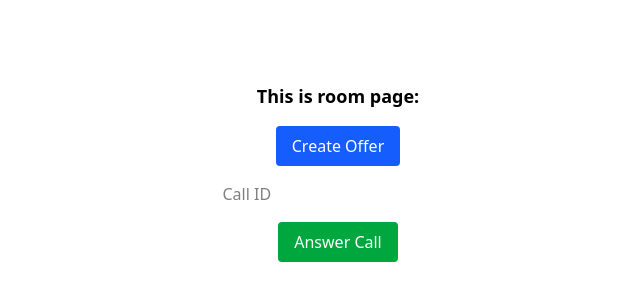
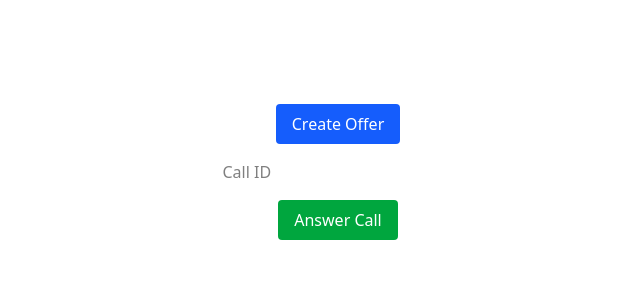
Before and after one commit to NOOB-3301/Project_Share_V2, a Next.js app: page /room in a window 1280 px wide. Shown: the part 228-528 px from the top of the page, without its empty margins (302-942 px from the left). Built offline with nearby package versions, Linux system fonts and the light colour scheme.

Commit message:
refactor: clean up RoomPage component by removing unused imports and parameters
Fixed document not found , fixed by dynamic import

```diff
--- a/app/room/page.tsx
+++ b/app/room/page.tsx
@@ -1,6 +1,4 @@
 "use client";
-
-import { useParams } from "next/navigation";
 import { useEffect, useRef, useState } from "react";
 import { db } from "@/app/firebase";
 import {
@@ -13,10 +11,10 @@ import {
   updateDoc,
   getDocs,
 } from "firebase/firestore";
-import streamSaver from 'streamsaver'
+// import streamSaver from 'streamsaver'
+
 
 export default function RoomPage() {
-  const { id } = useParams();
   const [pc, setPc] = useState<RTCPeerConnection | null>(null);
   const [callId, setCallId] = useState<string>("");
   const [dataChannel, setDataChannel] = useState<RTCDataChannel | null>(null);
@@ -155,7 +153,7 @@ export default function RoomPage() {
     });
   };
 
-  const handleReceiveData = (data: any) => {
+  const handleReceiveData = async(data: any) => {
     console.log(data)
     if (typeof data === "string") {
       try {
@@ -166,7 +164,8 @@ export default function RoomPage() {
           setReceiveProgress(0);
 
           // Create stream
-          const fileStreamObj = streamSaver.createWriteStream(parsed.metadata.name, {
+          const stereamsaver = (await import('streamsaver')).default
+          const fileStreamObj = stereamsaver.createWriteStream(parsed.metadata.name, {
             size: parsed.metadata.size,
           });
           fileStream.current = fileStreamObj.getWriter();
@@ -275,10 +274,6 @@ export default function RoomPage() {
 
   return (
     <div className="h-screen w-screen flex flex-col justify-center items-center space-y-4">
-      <div className="text-center text-lg font-semibold">
-        This is room page: {id}
-      </div>
-
       <button
         onClick={handleCreateOffer}
         className="bg-blue-600 text-white px-4 py-2 rounded"
```
